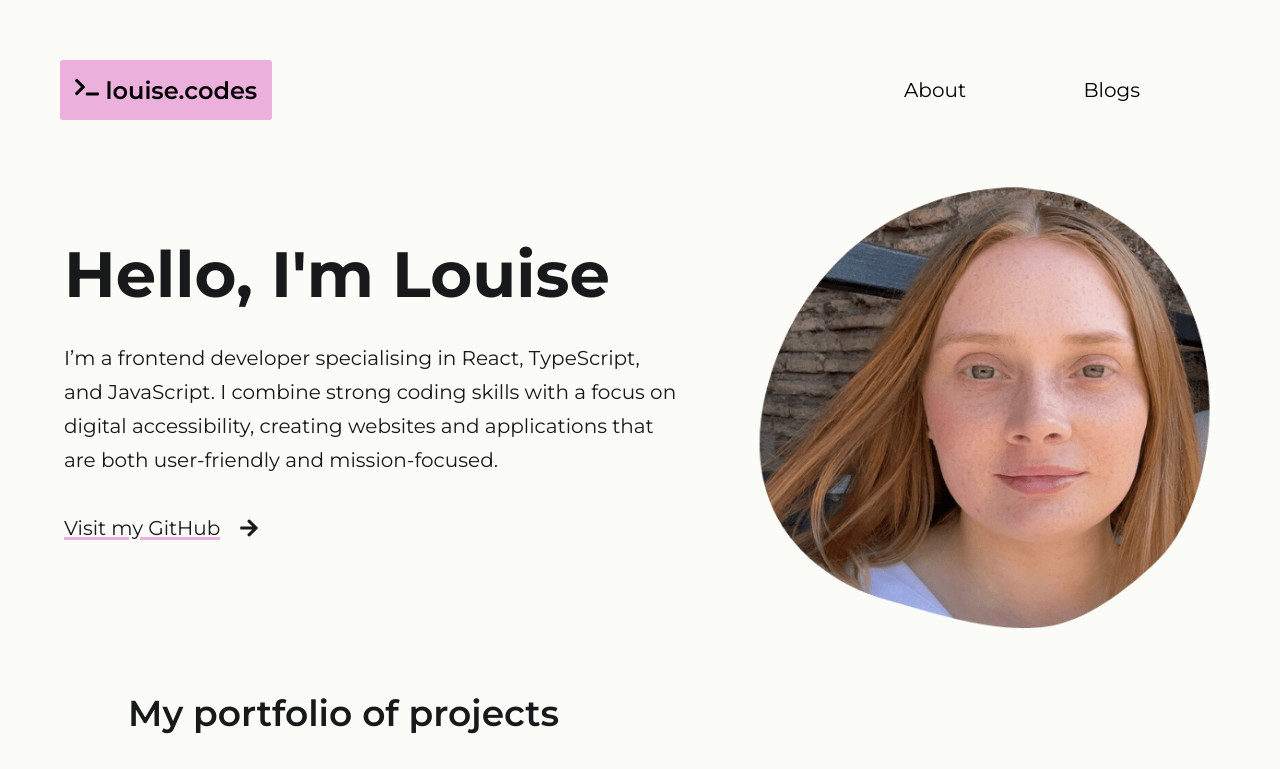
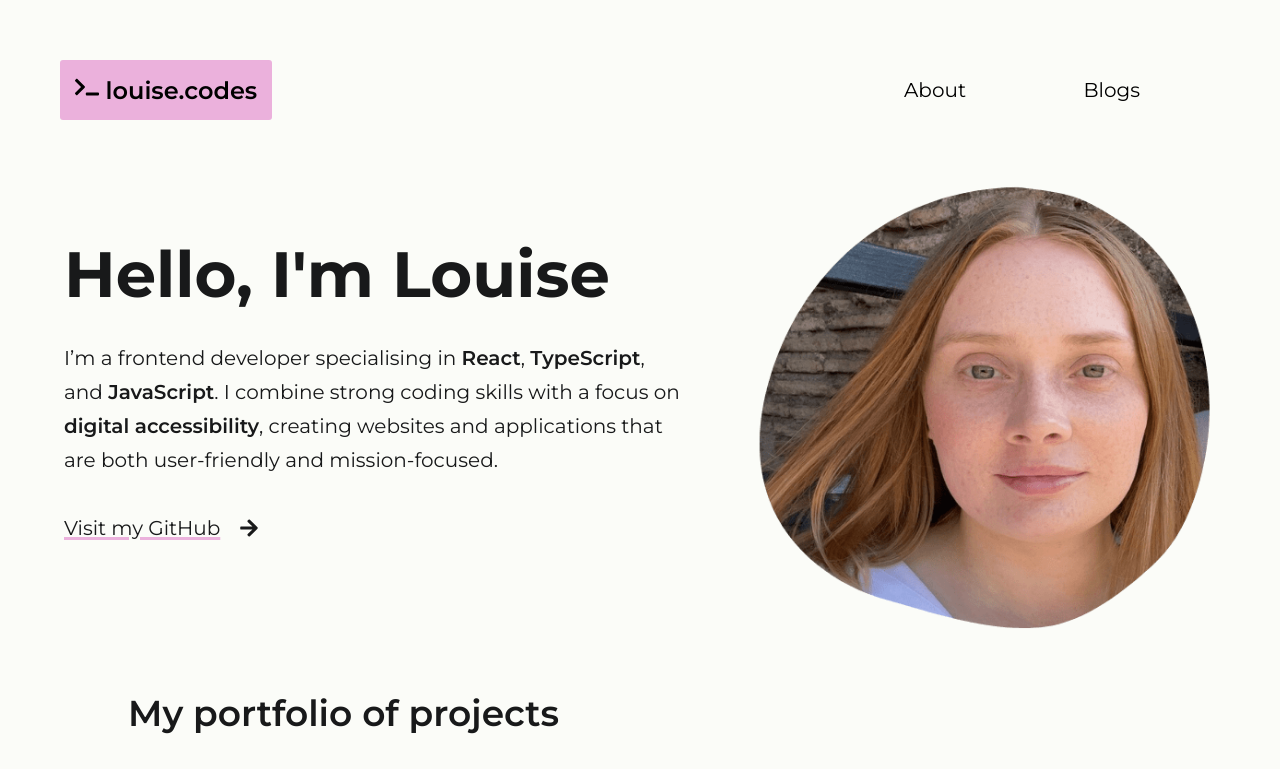
Before and after one commit to louiseka/portfolio, a React (Vite) app: page / in a window 1280 px wide. Shown: the top 769 px of the page. Built offline with nearby package versions, Linux system fonts and the light colour scheme.

Commit message:
Styling update

```diff
--- a/src/pages/Home.jsx
+++ b/src/pages/Home.jsx
@@ -9,10 +9,14 @@ export default function Home() {
         <div className="hero-text">
           <h1> Hello, I'm Louise</h1>
           <p>
-            I’m a frontend developer specialising in React, TypeScript, and
-            JavaScript. I combine strong coding skills with a focus on digital
-            accessibility, creating websites and applications that are both
-            user-friendly and mission-focused.
+            I’m a frontend developer specialising in{" "}
+            <span className="bold-text">React</span>,{" "}
+            <span className="bold-text">TypeScript</span>, and{" "}
+            <span className="bold-text">JavaScript</span>. I combine strong
+            coding skills with a focus on{" "}
+            <span className="bold-text">digital accessibility</span>, creating
+            websites and applications that are both user-friendly and
+            mission-focused.
           </p>
           <Link
             className="medium-cta-link"
```
